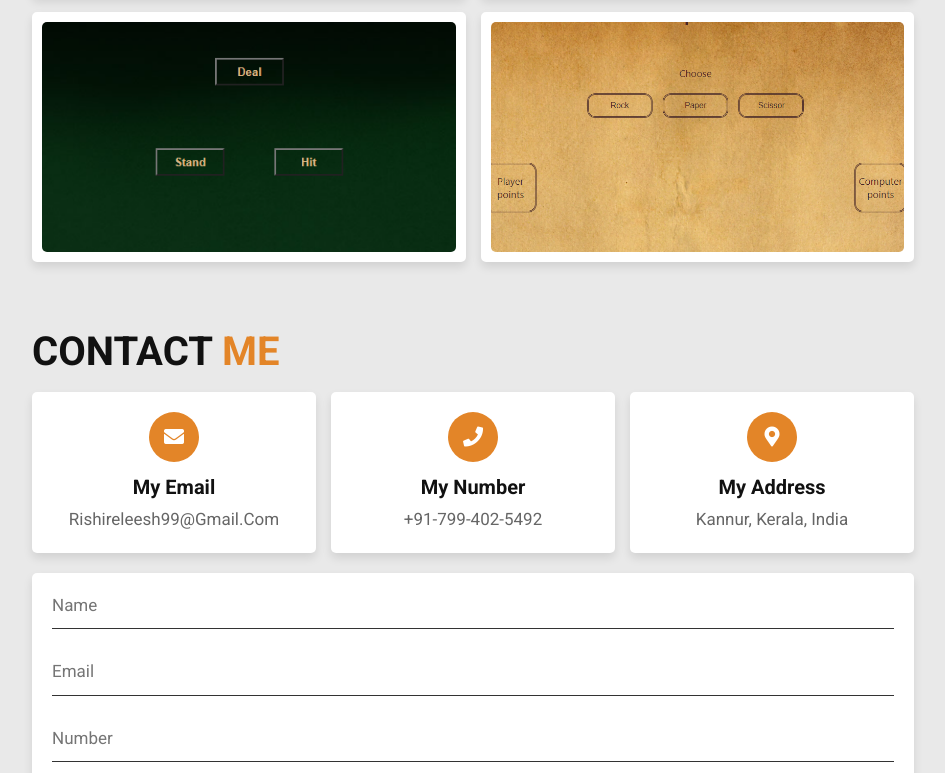
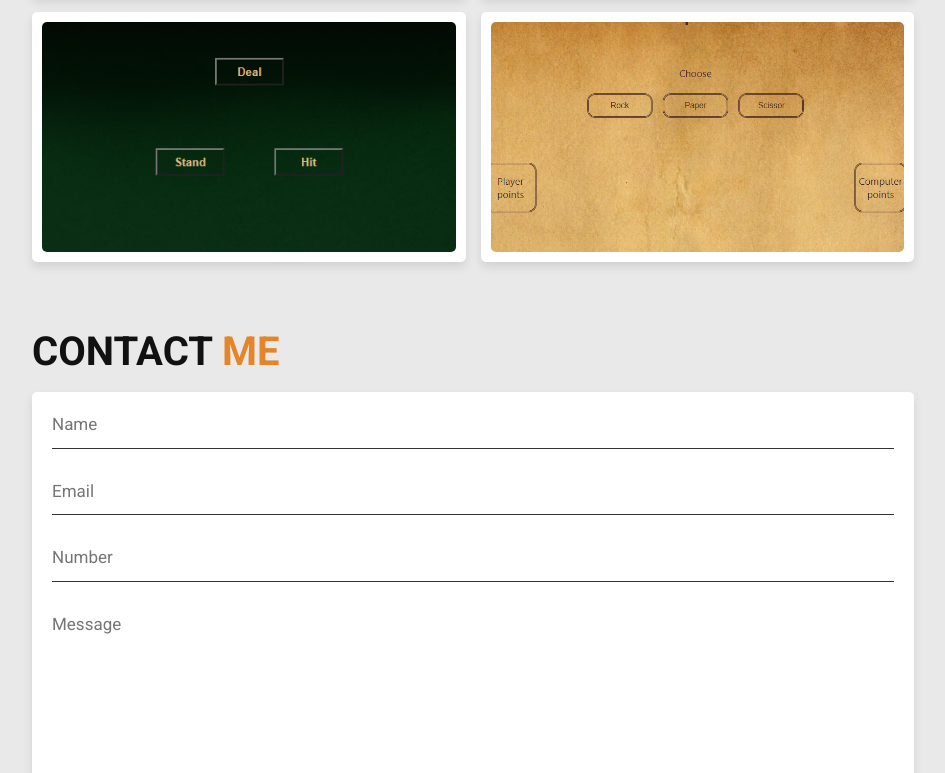
Before and after one commit to rishi1717/Rishi-Releesh, a plain HTML site: page index.html in a window 1280 px wide. Shown: the part 4131-4904 px from the top of the page, without its empty margins (317-1262 px from the left). Drawn offline with nearby package versions, Linux system fonts and the light colour scheme.

Commit message:
Update index.html

```diff
--- a/index.html
+++ b/index.html
@@ -257,7 +257,7 @@
             <div class="content">
                 <span> 2017-2021 </span>
                 <h3>Bsc Computer Science</h3>
-                <p>I have completes my computer science degree from kannur university</p>
+                <p>I have completed my computer science degree from kannur university</p>
             </div>
         </div>
 
@@ -355,28 +355,6 @@
 
     <h1 class="heading"> contact <span> me </span> </h1>
 
-    <div class="icons-container">
-
-        <div class="icons">
-            <i class="fas fa-envelope"></i>
-            <h3>my email</h3>
-            <p>rishireleesh99@gmail.com</p>
-        </div>
-
-        <div class="icons">
-            <i class="fas fa-phone"></i>
-            <h3>my number</h3>
-            <p>+91-799-402-5492</p>
-        </div>
-
-        <div class="icons">
-            <i class="fas fa-map-marker-alt"></i>
-            <h3>my address</h3>
-            <p>Kannur, Kerala, India</p>
-        </div>
-
-    </div>
-
     <div class="row">
 
         <form id="submit-form" action="">
```
